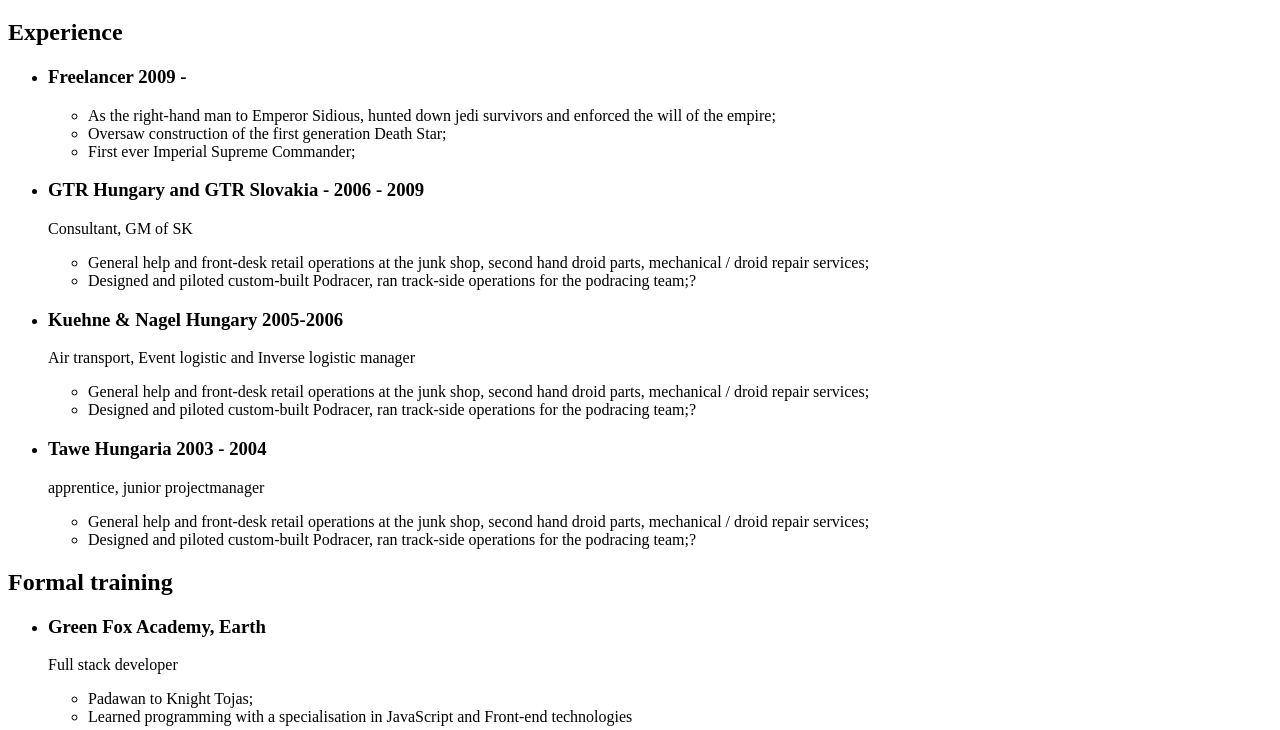
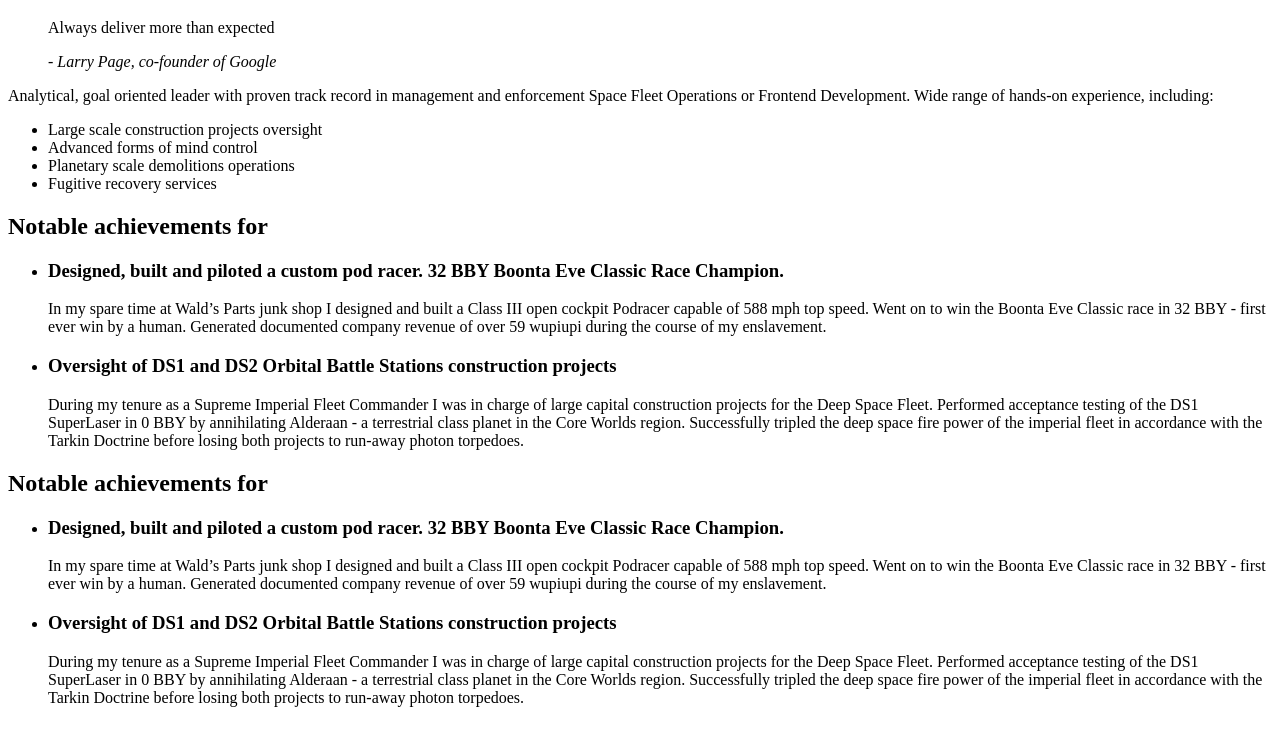
Before and after one commit to glukocerin/mrakosms, a plain HTML site: page week-1/5-cv/index.html in a window 1280 px wide. Shown: the part 61-791 px from the top of the page. Drawn offline with Linux system fonts and the light colour scheme.

Commit message:
modified content of index

```diff
--- a/week-1/5-cv/index.html
+++ b/week-1/5-cv/index.html
@@ -9,6 +9,69 @@
     <header>
       <h1>Hi, my name is Akos Maurer-Somogyi</h1>
     </header>
+
+
+
+    <blockquote>
+      <p>Always deliver more than expected</p>
+      <footer>
+        - <cite>Larry Page, co-founder of Google</cite>
+      </footer>
+    </blockquote>
+
+
+
+
+
+
+
+
+
+
+
+
+
+    <section>
+      <p>Analytical, goal oriented leader with proven track record in management and enforcement Space Fleet Operations or Frontend Development. Wide range of hands-on experience, including:</p>
+      <ul>
+        <li>Large scale construction projects oversight</li>
+        <li>Advanced forms of mind control</li>
+        <li>Planetary scale demolitions operations</li>
+        <li>Fugitive recovery services</li>
+      </ul>
+    </section>
+
+
+
+
+    <section>
+      <h2>Notable achievements for </h2>
+      <ul>
+        <li>
+          <h3>Designed, built and piloted a custom pod racer. 32 BBY Boonta Eve Classic Race Champion.</h3>
+          <p>In my spare time at Wald’s Parts junk shop I designed and built a Class III open cockpit Podracer capable of 588 mph top speed. Went on to win the Boonta Eve Classic race in 32 BBY - first ever win by a human. Generated documented company revenue of over 59 wupiupi during the course of my enslavement.</p>
+        </li>
+        <li>
+          <h3>Oversight of DS1 and DS2 Orbital Battle Stations construction projects</h3>
+          <p>During my tenure as a Supreme Imperial Fleet Commander I was in charge of large capital construction projects for the Deep Space Fleet. Performed acceptance testing of the DS1 SuperLaser in 0 BBY by annihilating Alderaan - a terrestrial class planet in the Core Worlds region. Successfully tripled the deep space fire power of the imperial fleet in accordance with the Tarkin  Doctrine before losing both projects to run-away photon torpedoes.</p>
+        </li>
+      </ul>
+    </section>
+
+    <section>
+      <h2>Notable achievements for </h2>
+      <ul>
+        <li>
+          <h3>Designed, built and piloted a custom pod racer. 32 BBY Boonta Eve Classic Race Champion.</h3>
+          <p>In my spare time at Wald’s Parts junk shop I designed and built a Class III open cockpit Podracer capable of 588 mph top speed. Went on to win the Boonta Eve Classic race in 32 BBY - first ever win by a human. Generated documented company revenue of over 59 wupiupi during the course of my enslavement.</p>
+        </li>
+        <li>
+          <h3>Oversight of DS1 and DS2 Orbital Battle Stations construction projects</h3>
+          <p>During my tenure as a Supreme Imperial Fleet Commander I was in charge of large capital construction projects for the Deep Space Fleet. Performed acceptance testing of the DS1 SuperLaser in 0 BBY by annihilating Alderaan - a terrestrial class planet in the Core Worlds region. Successfully tripled the deep space fire power of the imperial fleet in accordance with the Tarkin  Doctrine before losing both projects to run-away photon torpedoes.</p>
+        </li>
+      </ul>
+    </section>
+
 
     <section>
       <h2>Experience</h2>
@@ -31,10 +94,10 @@
         </li>
         <li>
           <h3>Kuehne & Nagel Hungary 2005-2006</h3>
-          <p>Air transport, Event logistic and Inverse logistic manager</p>
+          <p>Air transport, Event logistics and Inverse logistics manager</p>
           <ul>
-            <li>General help and front-desk retail operations at the junk shop, second hand droid parts, mechanical / droid repair services;</li>
-            <li>Designed and piloted custom-built Podracer, ran track-side operations for the podracing team;?</li>
+            <li>...</li>
+            <li>...</li>
           </ul>
         </li>
         <li>
@@ -64,7 +127,7 @@
           <h3>Budapest Business School, College of finance and accountancy</h3>
           <p>Economist</p>
           <ul>
-            <li>Apprentice to Sith Lord Darth Sidious;</li>
+            <li>specialization: organization of accounting, business infomatics</li>
           </ul>
         </li>
       </ul>
```
